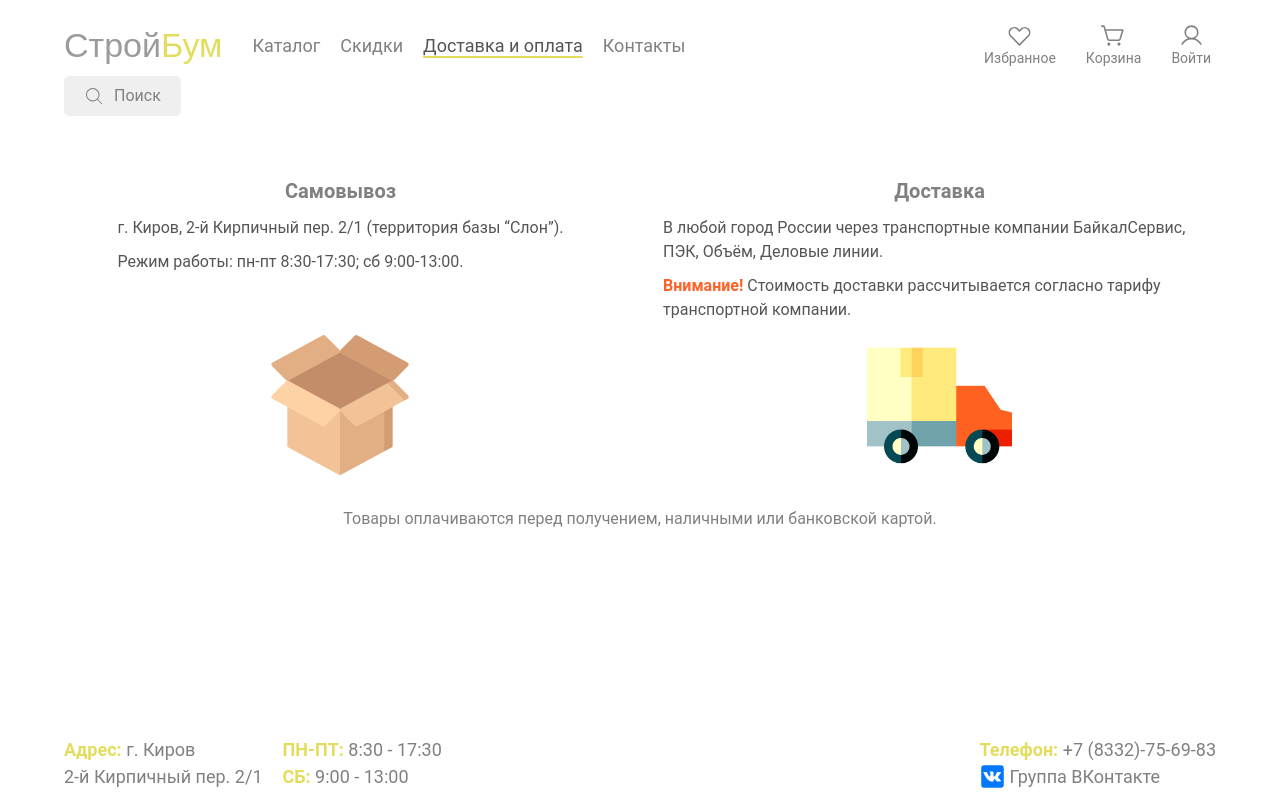
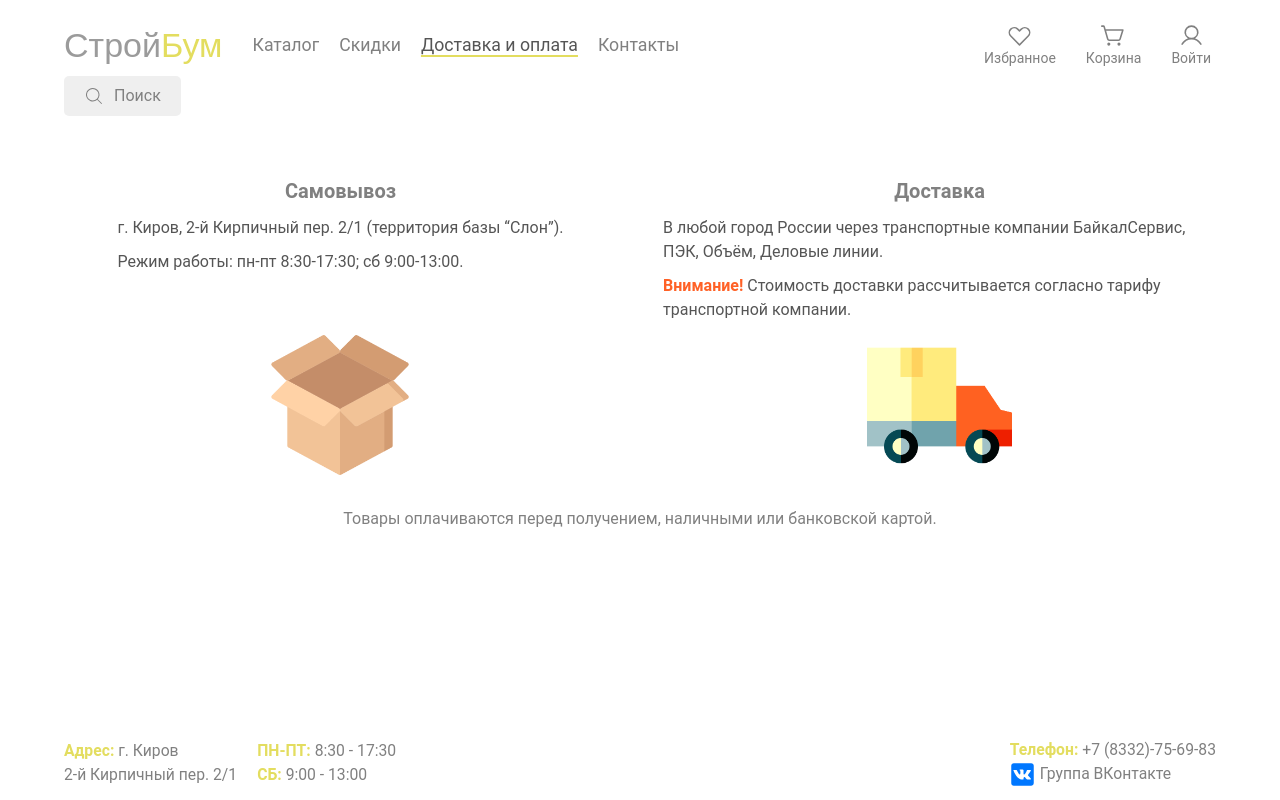
Before and after one commit to kotamikh/StroyBum, a Nuxt app: page /deliveryPayment in a window 1280 px wide. Built offline with nearby package versions, Linux system fonts and the light colour scheme; a web font is replaced by a local one.

Commit message:
fix font-size and delivery page margin

```diff
--- a/components/NavBar.vue
+++ b/components/NavBar.vue
@@ -106,7 +106,7 @@
         gap: 20px
         display: flex
         align-items: center
-        font-size: calc((100vw - 320px) / (1280 - 320) * (18 - 16) + 16px)
+        font-size: calc((100vw - 320px) / (1440 - 320) * (18 - 16) + 16px)
 
         li
           &:hover
--- a/components/TheFooter.vue
+++ b/components/TheFooter.vue
@@ -38,7 +38,7 @@
   width: inherit
   color: var(--grey)
   background-color: white
-  font-size: calc((100vw - 320px) / (1280 - 320) * (18 - 16) + 16px)
+  font-size: calc((100vw - 320px) / (1440 - 320) * (16 - 14) + 14px)
 
   .footer-item
     margin-right: 20px
--- a/pages/deliveryPayment.vue
+++ b/pages/deliveryPayment.vue
@@ -36,7 +36,7 @@
 <style scoped lang="sass">
 .wrapper
   display: flex
-  margin: 60px 0 40px
+  margin: 60px 0 10px
   flex-direction: column
 
   .delivery-methods
```
